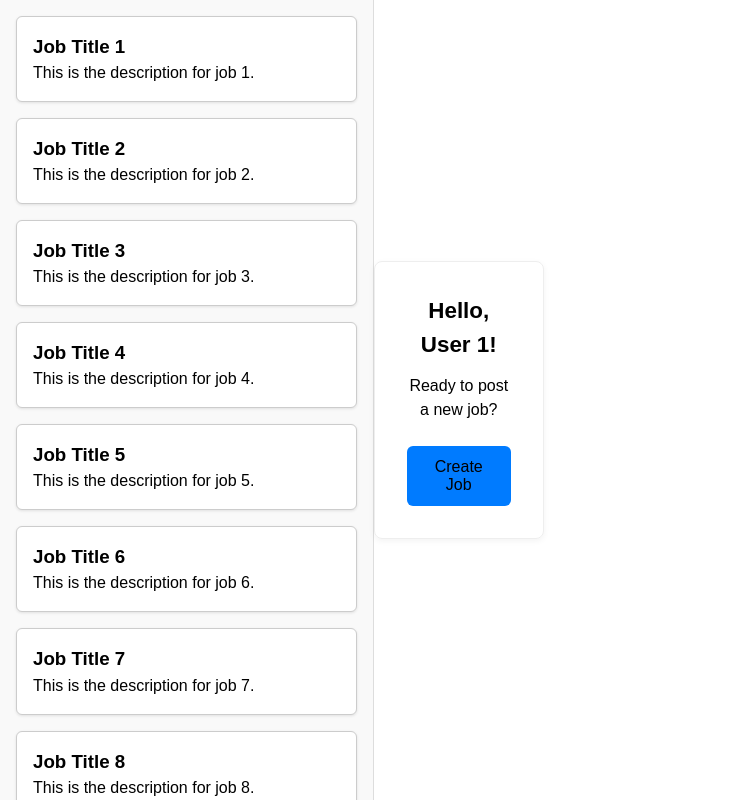
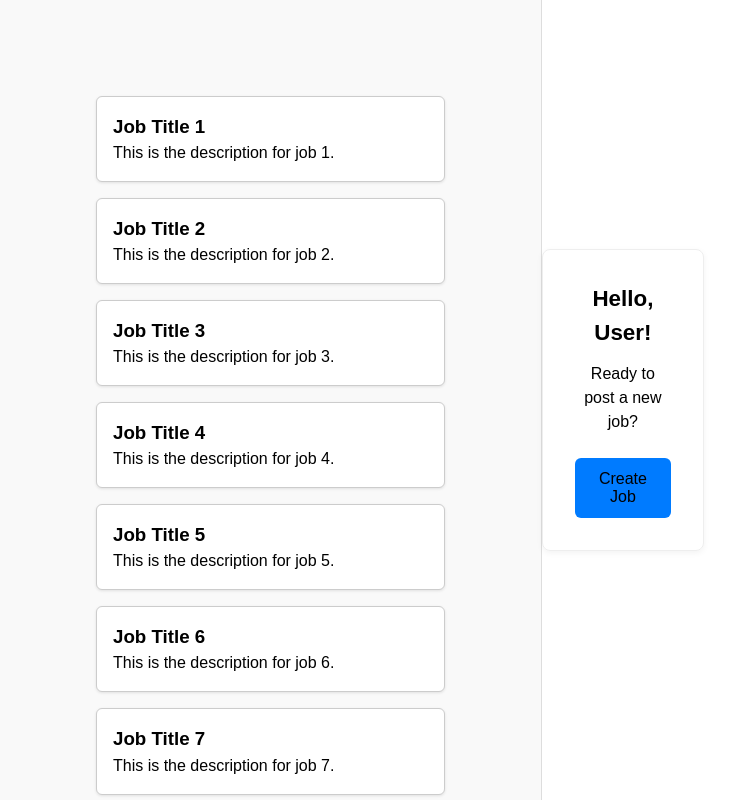
Before and after one commit to edub7805/35L-project, a React (Vite) app in the folder my-app/: page /users/1/mainPage in a window 1280 px wide. Shown: the whole page, without its empty margins (0-751 px from the left). Built offline with nearby package versions, Linux system fonts and the light colour scheme; no server answers.

Commit message:
added the get route for name from id

```diff
--- a/my-app/src/pages/mainPage.css
+++ b/my-app/src/pages/mainPage.css
@@ -17,8 +17,8 @@ html, body, #root {
 
 /* LEFT column */
 .main-left {
-  flex: 2;
-  padding: 1rem;
+  flex: 4;
+  padding: 6rem;
   background: #f9f9f9;
   overflow-y: auto;
   border-right: 1px solid #ddd;
--- a/my-app/src/pages/mainPage.tsx
+++ b/my-app/src/pages/mainPage.tsx
@@ -1,4 +1,4 @@
-import React from 'react';
+import React, { useState, useEffect } from 'react';
 import { useNavigate, useParams } from 'react-router-dom';
 import './mainPage.css';
 
@@ -8,9 +8,35 @@ type Job = {
   description: string;
 };
 
+type UserResponse = {
+  id: string;
+  name: string;
+  email: string;
+};
+
 export default function MainPage() {
   const { id } = useParams<{ id: string }>();
   const navigate = useNavigate();
+  const [username, setUsername] = useState<string>('');
+
+  // Fetch user info on mount
+  useEffect(() => {
+    if (!id) return;
+    fetch(`http://localhost:8080/api/users/${id}`)
+      .then(res => {
+        if (!res.ok) {
+          throw new Error(`Failed to fetch user (${res.status})`);
+        }
+        return res.json() as Promise<UserResponse>;
+      })
+      .then(user => {
+        setUsername(user.name);
+      })
+      .catch(err => {
+        console.error(err);
+        setUsername(''); // fallback
+      });
+  }, [id]);
 
   const dummyJobs: Job[] = Array.from({ length: 30 }, (_, i) => ({
     id: i,
@@ -35,7 +61,9 @@ export default function MainPage() {
 
       <div className="main-right">
         <div className="action-box">
-          <h2 className="action-title">Hello, User {id}!</h2>
+          <h2 className="action-title">
+            Hello, {username || 'User'}!
+          </h2>
           <p className="action-sub">Ready to post a new job?</p>
           <button className="action-button" onClick={handleCreatePost}>
             Create Job
```
Also changed, not shown: 1 other file (tests, documents, lock files or other folders).
